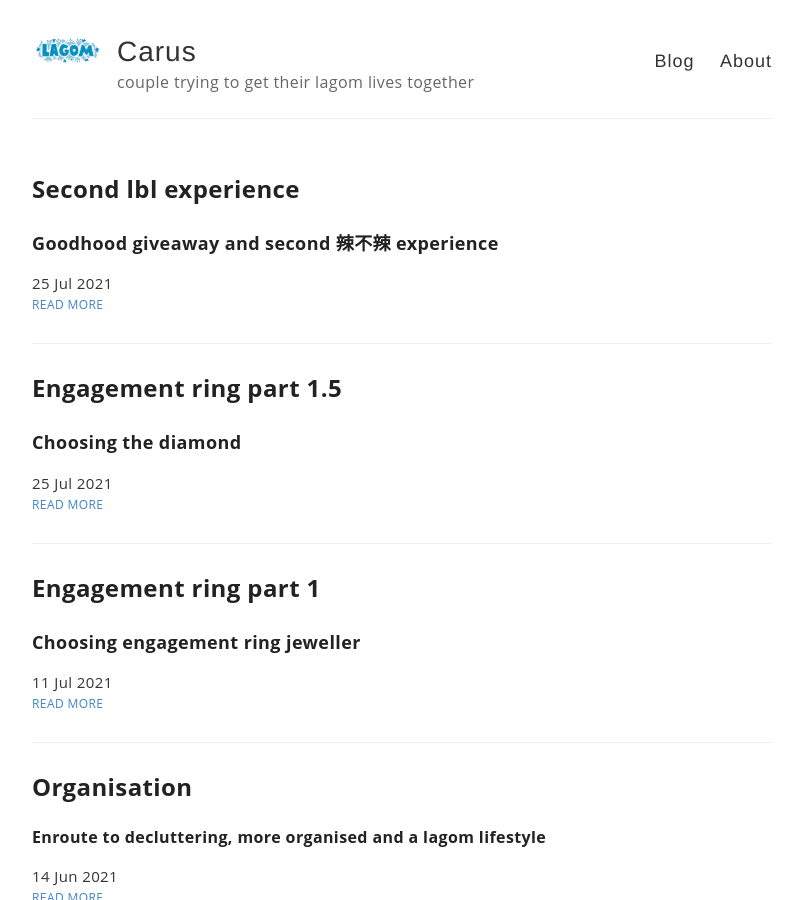
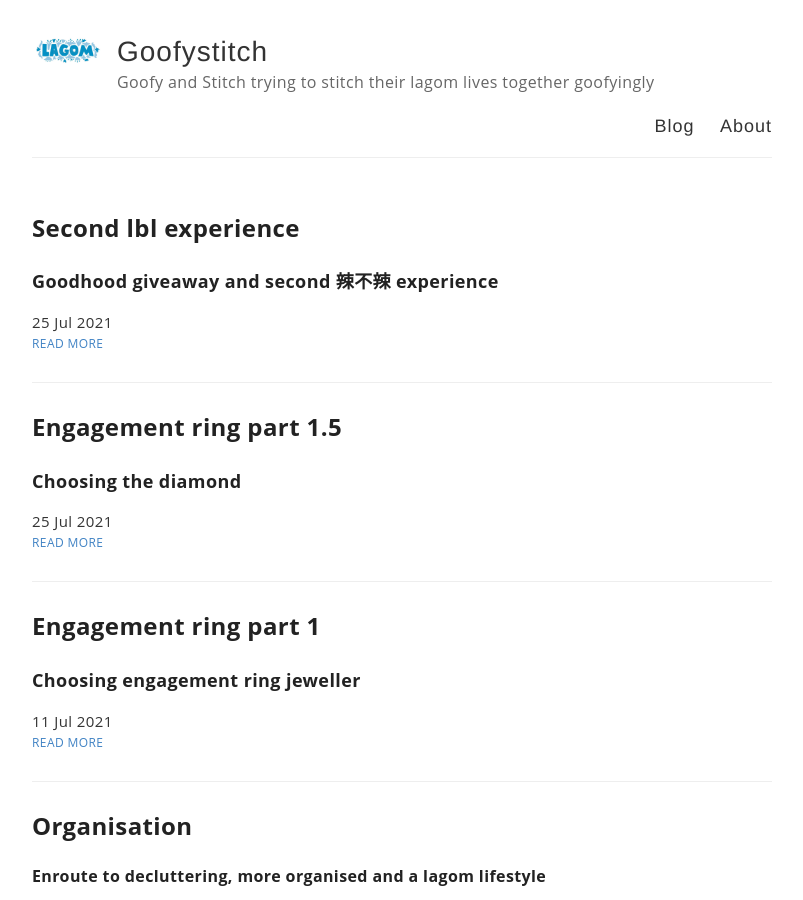
Before and after one commit to ourcarus/casadelagom, a Jekyll site: the page built from index.html, in a window 1280 px wide and 900 px high. Shown: the whole window, without its empty margins (238-1041 px from the left). Built offline with Jekyll 4.4.1, drawn with Linux system fonts in a browser that asks for light colours.

Commit message:
Update _config.yml

```diff
--- a/_config.yml
+++ b/_config.yml
@@ -3,10 +3,10 @@
 #
 
 # Name of your site (displayed in the header)
-name: Carus
+name: Goofystitch
 
 # Short bio or description (displayed in the header)
-description: couple trying to get their lagom lives together
+description: Goofy and Stitch trying to stitch their lagom lives together goofyingly
 
 # URL of your avatar or profile pic (you could use your GitHub profile pic)
 avatar: https://raw.githubusercontent.com/ourcarus/casadelagom/main/images/lagom1.jpg
```
